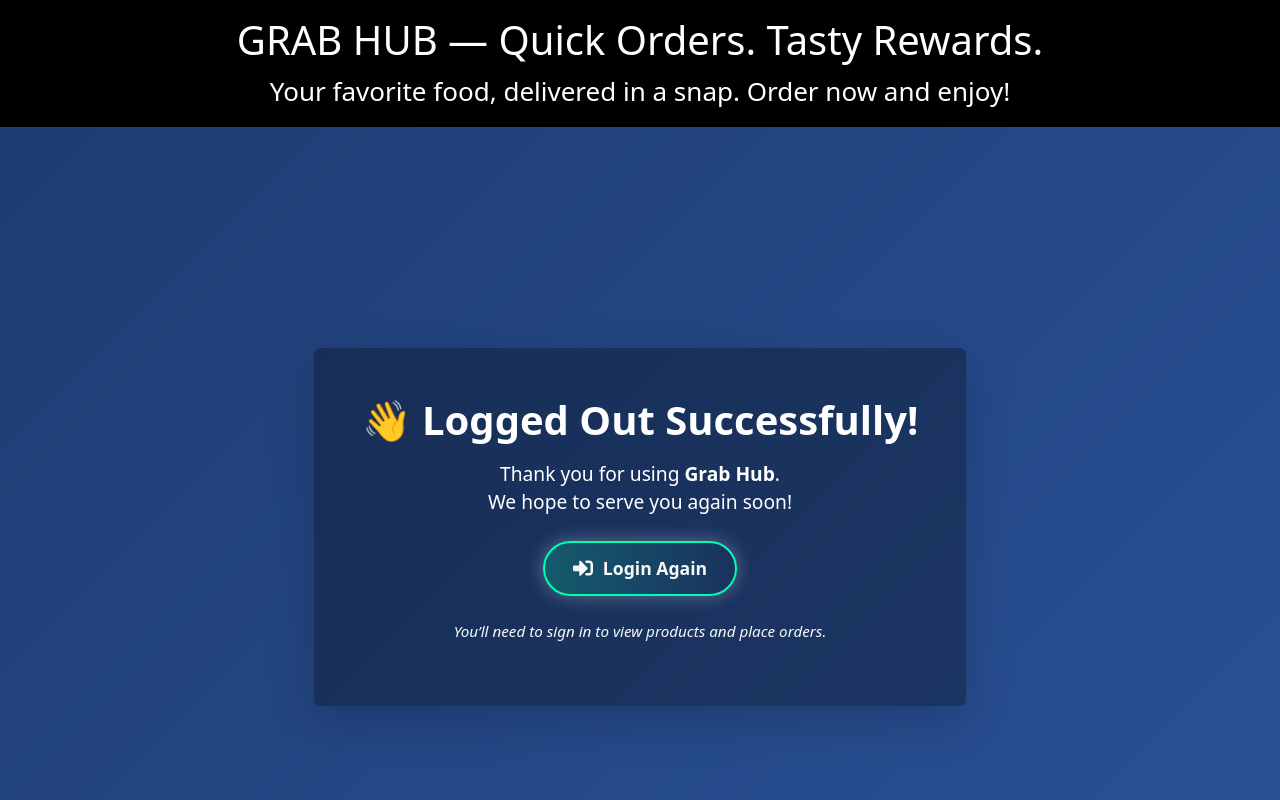
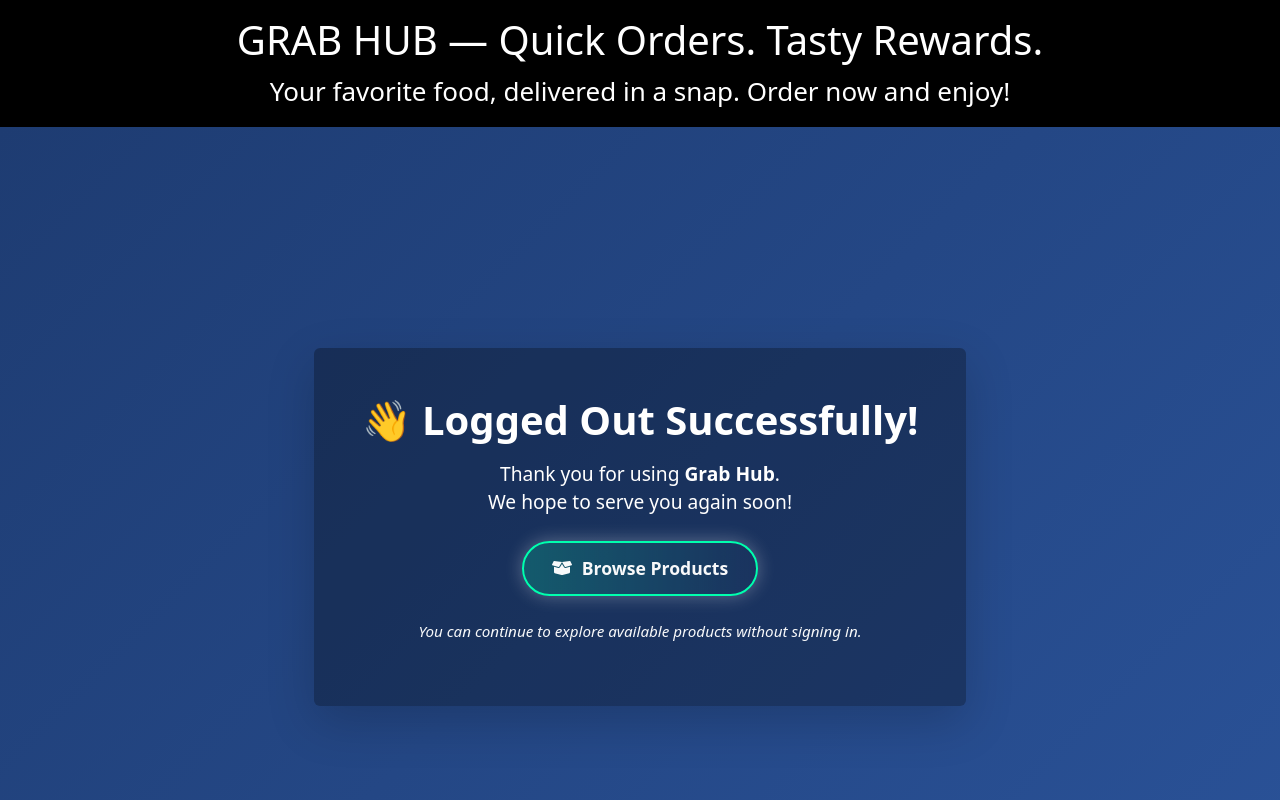
Before and after one commit to CyberNerd351/Grab_Hub, a React (Create React App) app: page /exit in a window 1280 px wide. Shown: the top 800 px of the page. Built offline with nearby package versions, Linux system fonts and the light colour scheme.

Commit message:
Update Exit.js

```diff
--- a/src/components/Exit.js
+++ b/src/components/Exit.js
@@ -1,12 +1,12 @@
 import React from "react";
 import { useNavigate } from "react-router-dom";
-import { FaSignInAlt } from "react-icons/fa";
+import { FaBoxOpen } from "react-icons/fa";
 
 const Exit = () => {
   const navigate = useNavigate();
 
   const handleLoginRedirect = () => {
-    navigate("/signin"); // Redirect to Sign In
+    navigate("/"); // Redirect to Get Products instead of Sign In
   };
 
   return (
@@ -29,7 +29,7 @@ const Exit = () => {
           We hope to serve you again soon!
         </p>
 
-        {/* Stylish Login Button */}
+        {/* Redirect to Get Products */}
         <button
           onClick={handleLoginRedirect}
           className="btn btn-outline-light"
@@ -54,14 +54,14 @@ const Exit = () => {
             e.currentTarget.style.backgroundColor = "transparent";
             e.currentTarget.style.transform = "scale(1)";
           }}
-          title="Return to Login Page"
+          title="Go to Product Page"
         >
-          <FaSignInAlt size={20} className="hover-glow" />
-          Login Again
+          <FaBoxOpen size={20} className="hover-glow" />
+          Browse Products
         </button>
 
         <p className="mt-4 text-light fst-italic" style={{ fontSize: "0.95rem" }}>
-          You’ll need to sign in to view products and place orders.
+          You can continue to explore available products without signing in.
         </p>
       </div>
 
```
